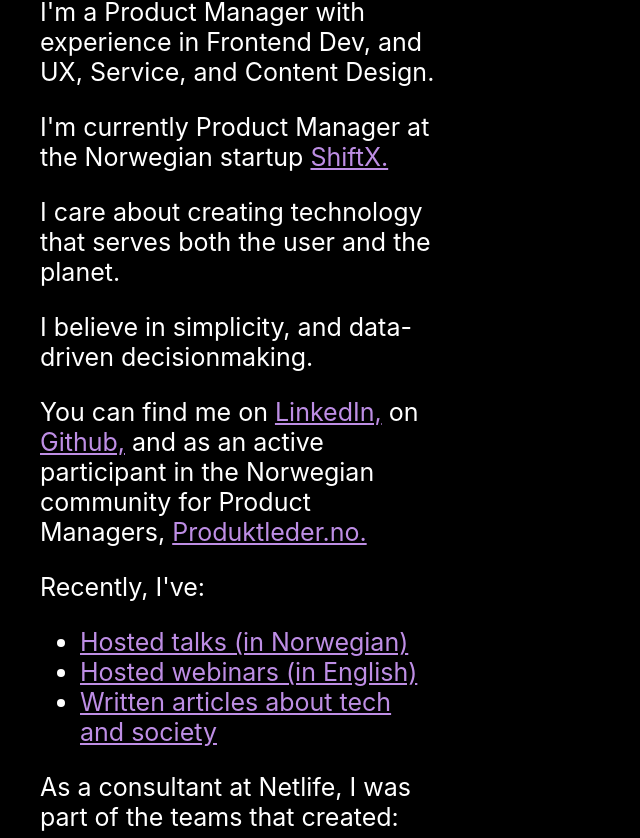
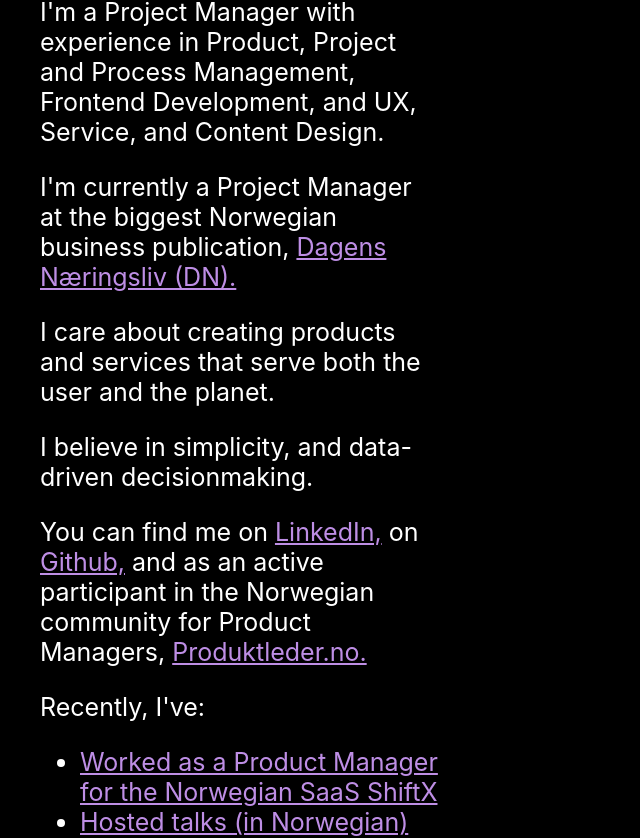
Before and after one commit to arews/portfolio, a React (Create React App) app in the folder web/: page / in a window 1280 px wide. Shown: the part 153-991 px from the top of the page, without its empty margins (0-640 px from the left). Built offline with nearby package versions, Linux system fonts and the light colour scheme.

Commit message:
rewrite bio

```diff
--- a/web/src/App.js
+++ b/web/src/App.js
@@ -7,18 +7,18 @@
         <div>
         <p className="name">Are W. Sandvik,<br/>Oslo, Norway</p>
         <p>
-          I'm a Product Manager with experience in Frontend Dev, and UX, Service, and Content Design.
+          I'm a Project Manager with experience in Product, Project and Process Management, Frontend Development, and UX, Service, and Content Design.
         </p>
         <p>
-          I'm currently Product Manager at the Norwegian startup        <a
+          I'm currently a Project Manager at the biggest Norwegian business publication,        <a
           className="App-link"
-          href="https://shiftx.com"
+          href="https://dn.no"
           rel="noopener noreferrer"
         >
-          ShiftX.
+          Dagens Næringsliv (DN).
         </a>
         </p>
-        <p>I care about creating technology that serves both the user and the planet.</p>
+        <p>I care about creating products and services that serve both the user and the planet.</p>
         <p>I believe in simplicity, and data-driven decisionmaking.</p>
         <p>
           You can find me on <a
@@ -39,6 +39,12 @@
         <p>
           Recently, I've:
           <ul>
+          <li><a
+             className="App-link"
+             href="https://www.shiftx.com"
+             rel="noopener noreferrer"
+             > Worked as a Product Manager for the Norwegian SaaS ShiftX
+            </a></li>
             <li><a
              className="App-link"
              href="https://www.youtube.com/watch?v=YKRKsoqCmAI"
```
